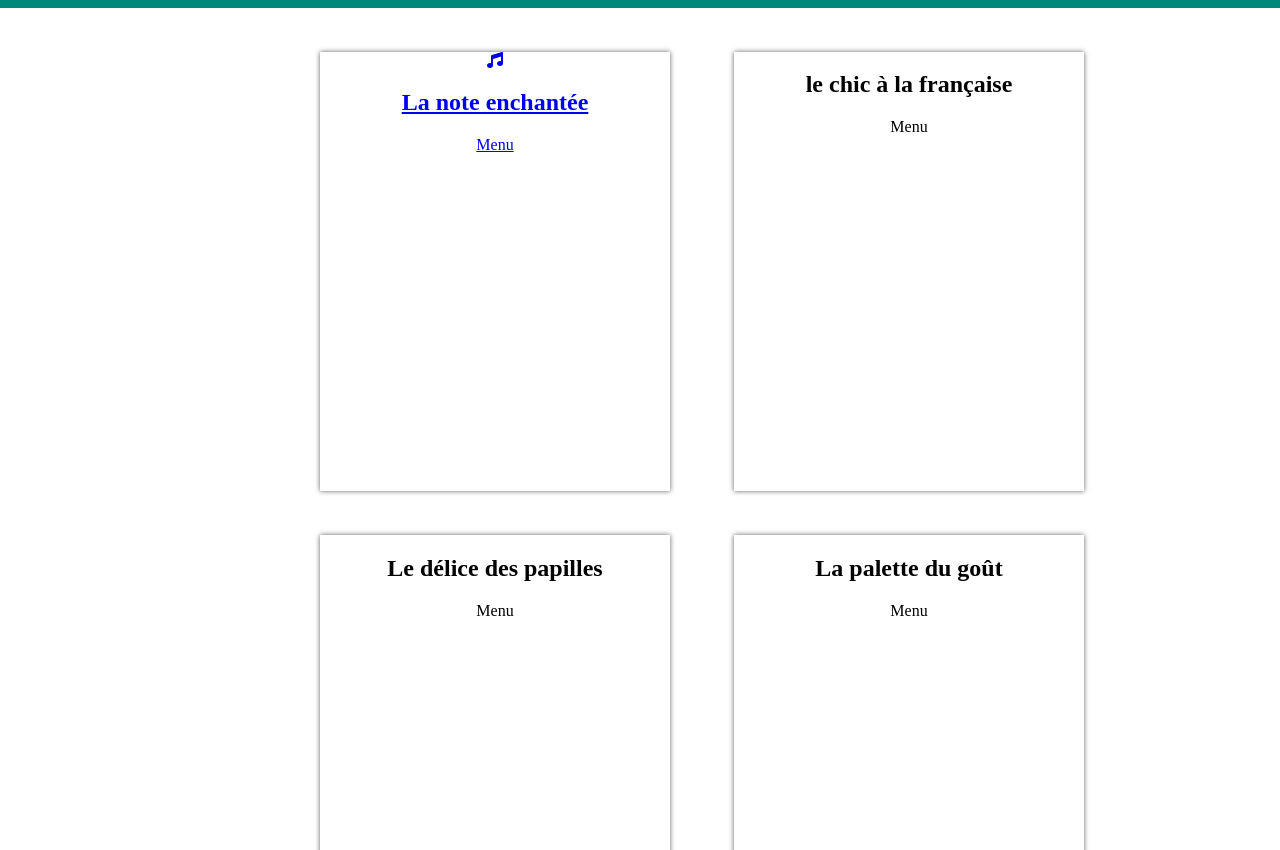
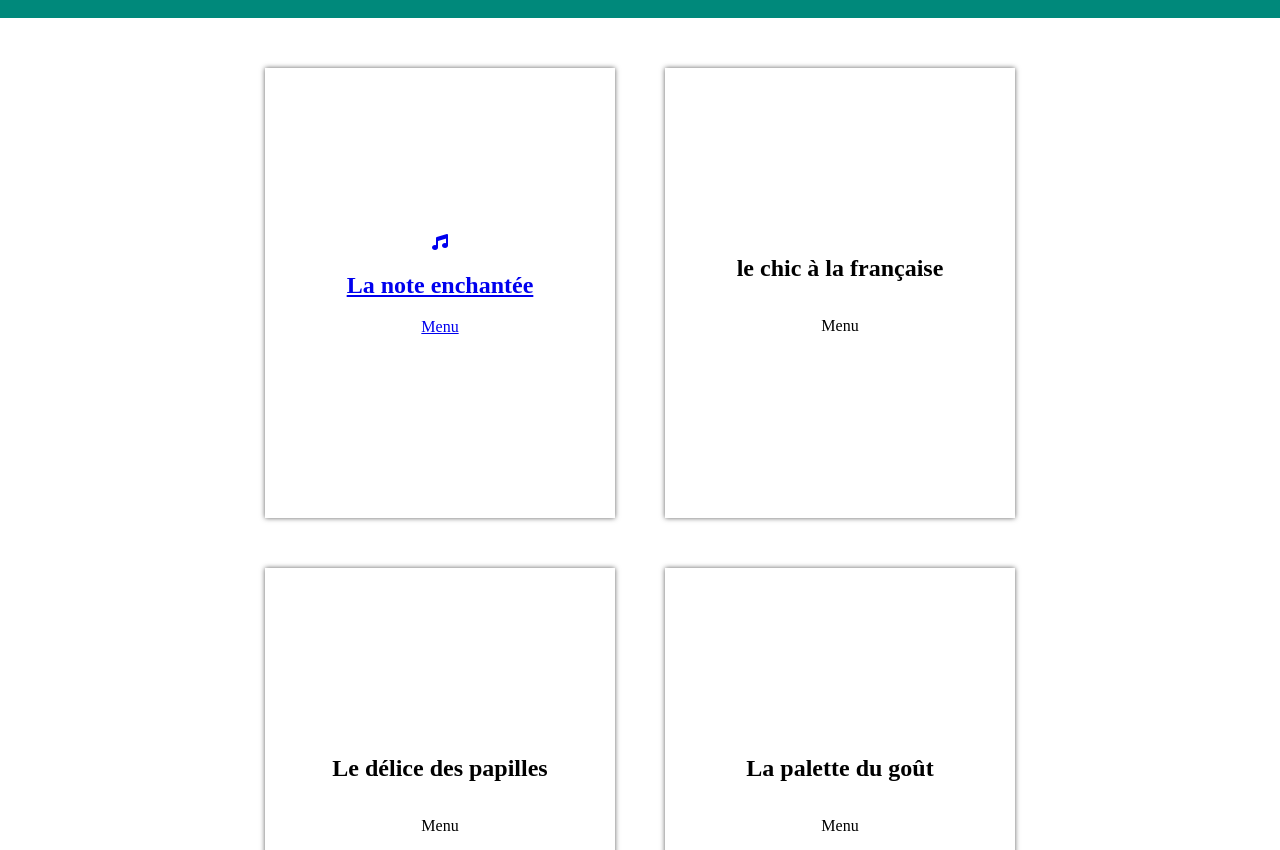
Before and after one commit to PiotMaxime/PiotMaxime-P3.github.io, a website: page Index.html in a window 1280 px wide. Shown: the part 102-952 px from the top of the page. Drawn offline with Linux system fonts and the light colour scheme.

Commit message:
Correction Sémantique + Correction Grid

```diff
--- a/Index.html
+++ b/Index.html
@@ -13,32 +13,33 @@
                 ohmyfood
             </h1>
         </header>
-        <div class="Conteneur">
-            <div class="Conteneur__Menu">
-                <section class="Conteneur__Menu-Note"><a href="Menu-Note.html">
+        <main class="Conteneur">
+            <section class="Conteneur__Menu">
+                <h6>Les Menus</h6>
+                <article class="Conteneur__Menu-Note"><a href="Menu-Note.html">
                     <i class="fas fa-music"></i>
                     <h2>La note enchantée</h2>
                     <p>Menu</p>
-                </a></section>
-                <section class="Conteneur__Menu-Chic">
+                </a></article>
+                <article class="Conteneur__Menu-Chic">
                     <h2>le chic à la française</h2>
                     <p>Menu</p>
-                </section>
-                <section class="Conteneur__Menu-Delice">
+                </article>
+                <article class="Conteneur__Menu-Delice">
                     <h2>Le délice des papilles</h2>
                     <p>Menu</p>
-                </section>
-                <section class="Conteneur__Menu-Palette">
+                </article>
+                <article class="Conteneur__Menu-Palette">
                     <h2>La palette du goût</h2>
                     <p>Menu</p>
-                </section>
-            </div>
+                </article>
+            </section>
             <section class="Conteneur__Proch">
                 <h3>
                     Prochainement
                 </h3>
             </section>
-        </div>
+        </main>
         <footer>
             <div>
                 <h4>
--- a/Sass/Base/_Body.scss
+++ b/Sass/Base/_Body.scss
@@ -1,6 +1,10 @@
 body
     {
-        display: grid;
-        grid-template-rows: 20% 200% 20%;
+        display: flex;
+        flex-direction: column;
         margin: unset;
+        h6
+        {
+            display: none;
+        }
     }
--- a/Sass/Layouts/_Header.scss
+++ b/Sass/Layouts/_Header.scss
@@ -3,6 +3,8 @@ header
         background-color: $color-primary;
         display: flex;
         justify-content: center;
+        height: 120px;
+        margin-bottom: 50px;
         & h1
         {
         font-family: arial;
--- a/Sass/Layouts/_Menu.scss
+++ b/Sass/Layouts/_Menu.scss
@@ -1,35 +1,33 @@
 .Conteneur__Menu
     {
         display: grid;
-        grid-template-columns: 25% 350px 5% 350px 25%;
-        grid-template-rows: 20% 200% 20% 200% 20%;
+        grid-template-columns: 350px 350px ;
+        grid-template-rows: 450px 450px;
+        grid-gap: 50px;
         text-align: center;
+        justify-content: center;
         &-Note
         {
-            grid-column: 2;
-            grid-row: 2;
             @include Shadow-Post;
             @include Size-Post;
+            @include Flex-Post;
         }
         &-Chic
         {
-            grid-column: 4;
-            grid-row: 2;
             @include Shadow-Post;
             @include Size-Post;
+            @include Flex-Post;
         }
         &-Delice
         {
-            grid-column: 2;
-            grid-row: 4;
             @include Shadow-Post;
             @include Size-Post;
+            @include Flex-Post;
         }
         &-Palette
         {
-            grid-column: 4;
-            grid-row: 4;
             @include Shadow-Post;
             @include Size-Post;
+            @include Flex-Post;
         }
     }
--- a/Sass/Utils/_Mixins.scss
+++ b/Sass/Utils/_Mixins.scss
@@ -5,3 +5,9 @@
     width: 100%;
     height: 100%;
 }
+@mixin Flex-Post {
+    display: flex;
+    flex-direction: column;
+    justify-content: center;
+    align-items: center;
+}
```
Also changed, not shown: Public/CSS/Style.css, 1 other file.
